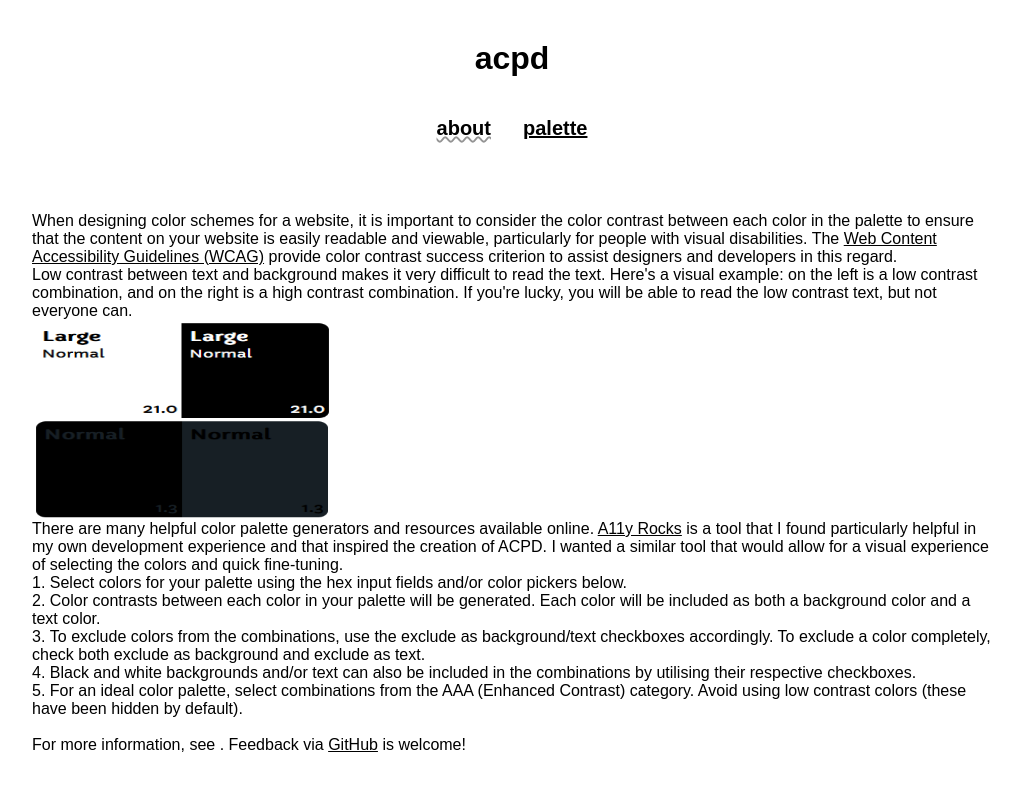
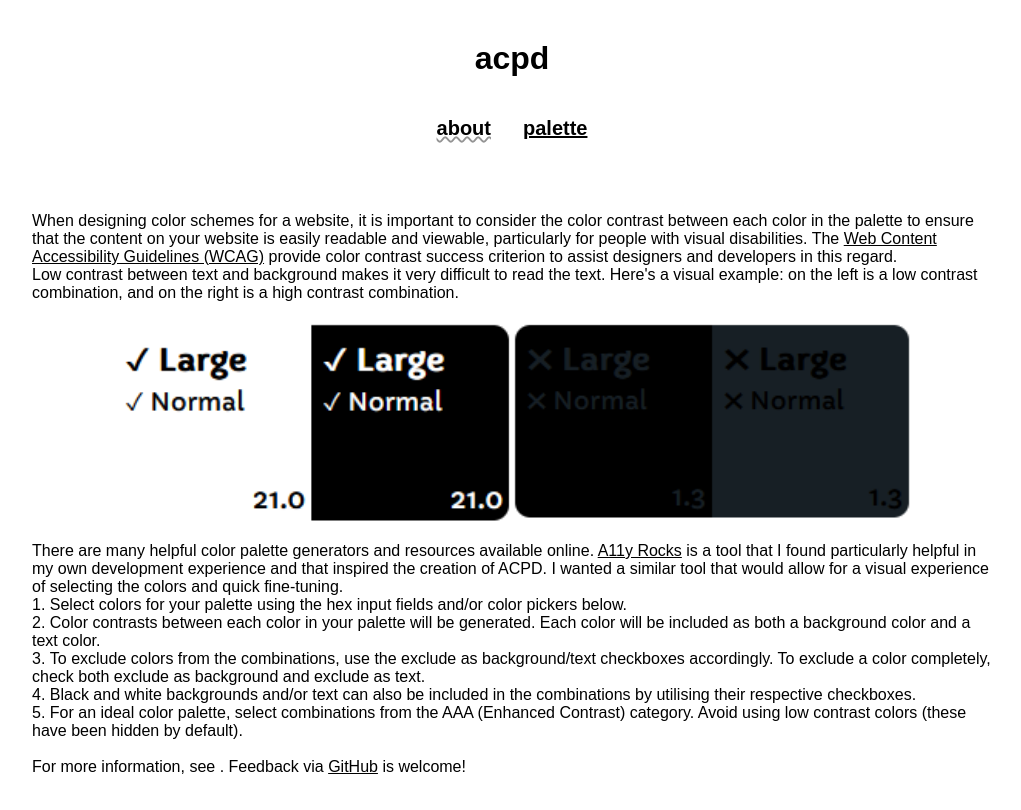
Before and after one commit to AthenasCode/Accessible-Colour-Palette-Designer, a Next.js app in the folder codesigner/: page /about in a window 1280 px wide. Shown: the top 810 px of the page, without its empty margins (128-1149 px from the left). Built offline with nearby package versions, Linux system fonts and the light colour scheme; a web font is replaced by a local one.

Commit message:
update high low contrast images

```diff
--- a/codesigner/src/app/about/page.tsx
+++ b/codesigner/src/app/about/page.tsx
@@ -19,15 +19,23 @@ export default function Home() {
       <p>
         Low contrast between text and background makes it very difficult to read
         the text. Here's a visual example: on the left is a low contrast
-        combination, and on the right is a high contrast combination. If you're
-        lucky, you will be able to read the low contrast text, but not everyone
-        can.
+        combination, and on the right is a high contrast combination.
       </p>
-      <div className={styles.highContrast}>
-        <Image src="/images/high-contrast.png" fill alt="High contrast text" />
-      </div>
-      <div className={styles.lowContrast}>
-        <Image src="/images/low-contrast.png" fill alt="Low contrast text" />
+      <div className={styles.contrastComparison}>
+        <div className={styles.highContrast}>
+          <Image
+            src="/images/high-contrast.png"
+            fill
+            alt="High contrast color combination"
+          />
+        </div>
+        <div className={styles.lowContrast}>
+          <Image
+            src="/images/low-contrast.png"
+            fill
+            alt="Low contrast color combination"
+          />
+        </div>
       </div>
 
       <p>
--- a/codesigner/src/app/globals.css
+++ b/codesigner/src/app/globals.css
@@ -1,6 +1,6 @@
 :root {
   --max-width: 1100px;
-  --cube-width: 9rem;
+  --cube-width: 8rem;
 }
 
 @media (prefers-color-scheme: dark) {
--- a/codesigner/src/app/page.module.css
+++ b/codesigner/src/app/page.module.css
@@ -151,12 +151,21 @@
 .highContrast,
 .lowContrast {
   position: relative;
-  width: 300px;
-  height: 100px;
+  width: 400px;
+  height: 200px;
   object-fit: "contain";
+}
+
+.contrastComparison {
+  display: flex;
+  margin: 20px auto;
 }
 
 .invalidHex {
   color: red;
   font-size: small;
 }
+
+/* Bg: 552433
+Large: F48D8F
+Normal: FFD8C0 */
```
Also changed, not shown: codesigner/public/images/high-contrast.png, codesigner/public/images/low-contrast.png.
